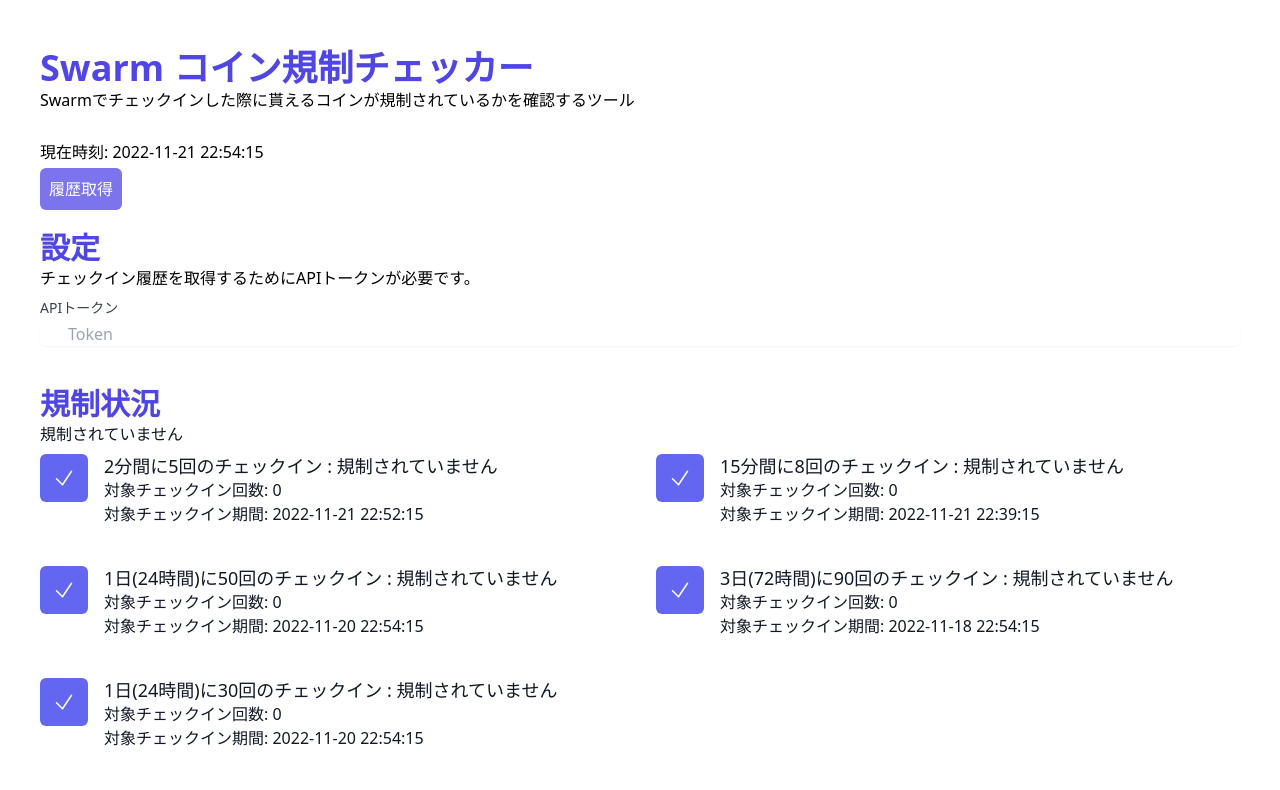
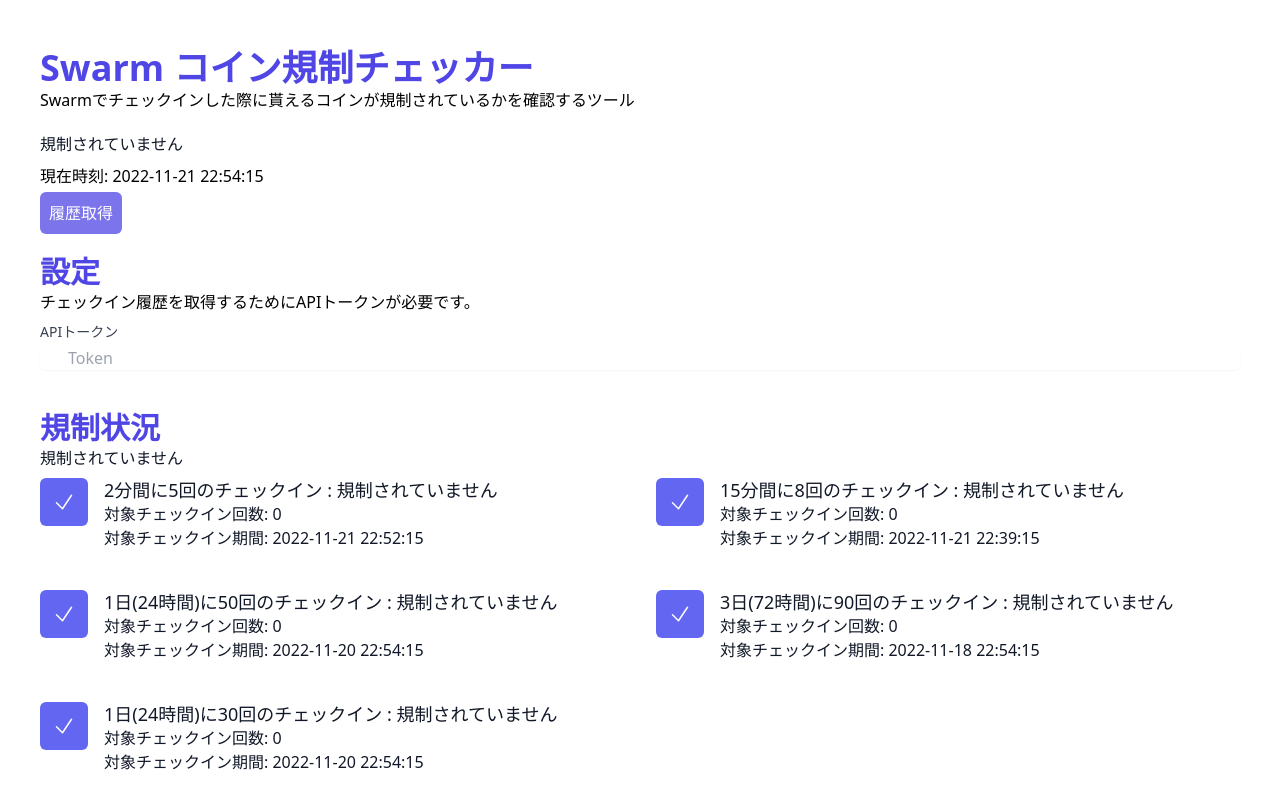
Before and after one commit to hiroxto/swarm-checkin-regulation-checker, a Next.js app: page / in a window 1280 px wide. Shown: the top 790 px of the page. Built offline with nearby package versions, Linux system fonts and the light colour scheme.

Commit message:
規制状況をstickyに出すようにした

```diff
--- a/pages/index.tsx
+++ b/pages/index.tsx
@@ -1,7 +1,7 @@
 import type { NextPage } from 'next'
 import Head from 'next/head'
 import axios from "axios";
-import {useCallback, useEffect, useRef, useState} from "react";
+import {useCallback, useEffect, useMemo, useRef, useState} from "react";
 import {CheckinItem} from '../types/foursquare'
 import Footer from "../components/footer";
 import { AllLimitChecker } from "../lib/all-limit-checker";
@@ -22,6 +22,7 @@
   const [token, setToken] = useState<string>("");
   const [checkins, setCheckins] = useState<CheckinItem[]>([]);
   const [limitCheckResult, setLimitCheckResult] = useState<AllLimitCheckResult|null>(null);
+  const isLimited = useMemo<boolean>(() => limitCheckResult === null ? false : limitCheckResult.isLimited, [limitCheckResult]);
 
   const getCheckins = (): Promise<CheckinItem[]> => {
     const params = {
@@ -94,7 +95,12 @@
         </div>
 
         <div className="sticky top-0 z-50 mb-5 bg-white">
+          <p className={`${isLimited ? 'text-red-500' : 'text-gray-900'}`}>
+            { isLimited ? '規制されています' : '規制されていません' }
+          </p>
+
           <NowDate interval={1000}></NowDate>
+
           <div className="buttons mt-1 sm:mt-1 sm:flex sm:justify-center lg:justify-start">
             <button
               onClick={pullCheckins}
```
